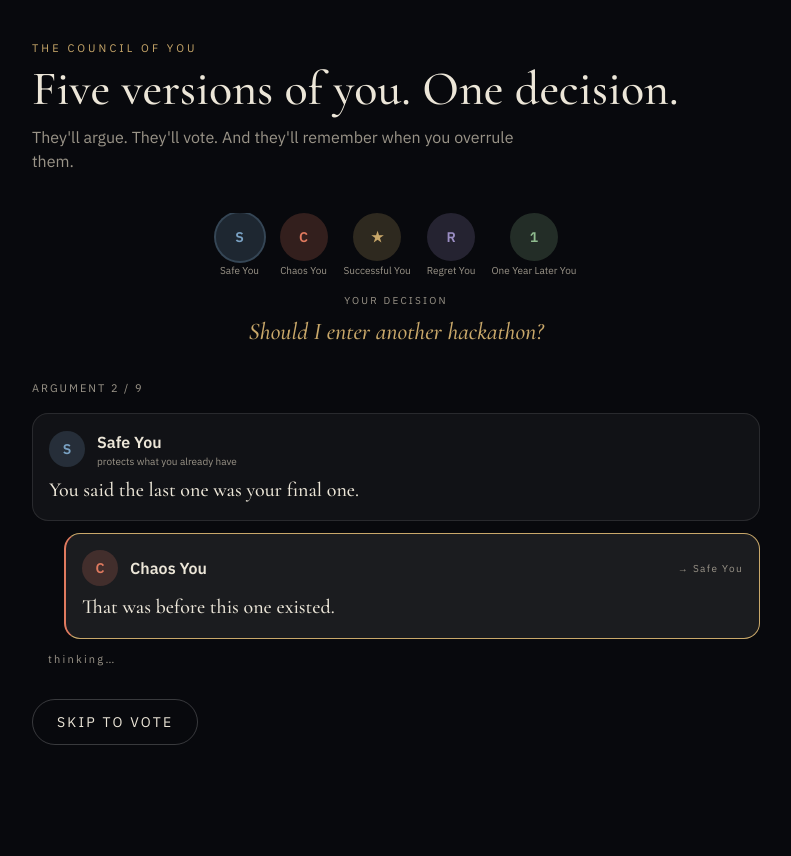
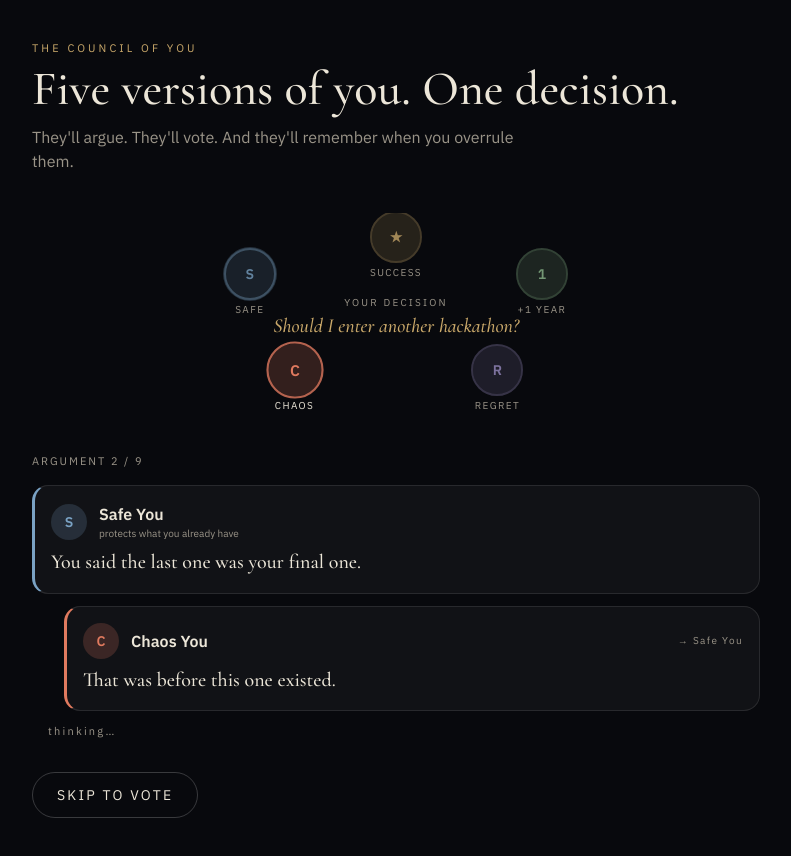
Before and after one commit to KristineLio/council-of-you, a React (Vite) app: page / in a window 1280 px wide. Both pictures are taken after a click on the button "TRY A DEMO". Shown: the top 856 px of the page, without its empty margins (244-1035 px from the left). Built offline with nearby package versions, Linux system fonts and the light colour scheme.

Commit message:
polish: finalize Council before AI

```diff
--- a/src/App.tsx
+++ b/src/App.tsx
@@ -76,11 +76,9 @@ export default function App() {
     return () => window.clearTimeout(pause);
   }, [stage, visibleTurns, turns.length, isDemo]);
 
-  useEffect(() => {
-    if (stage !== "dissent") return;
-    const t = window.setTimeout(() => setStage("verdict"), 1400);
-    return () => window.clearTimeout(t);
-  }, [stage]);
+  function goFromDissent() {
+    setStage((s) => (s === "dissent" ? "verdict" : s));
+  }
 
   function togglePriority(p: string) {
     setPriorities((cur) => (cur.includes(p) ? cur.filter((x) => x !== p) : [...cur, p]));
@@ -322,7 +320,7 @@ What would your future selves say?`;
           <p className="text-xs tracking-[0.28em] text-[#e07a5f]">THE DISSENT</p>
           <p className="mt-6 text-sm tracking-[0.16em] text-[#9a9488]">{dissentSpeaker.name}</p>
           <p className="mx-auto mt-4 max-w-lg font-serif text-3xl">{dissent.text}</p>
-          <button type="button" onClick={() => setStage("verdict")} className="mt-10 text-xs tracking-[0.2em] text-[#9a9488]">
+          <button type="button" onClick={goFromDissent} className="mt-10 text-xs tracking-[0.2em] text-[#9a9488]">
             Continue
           </button>
         </section>
@@ -332,7 +330,8 @@ What would your future selves say?`;
         <section className="fade-up text-center">
           <p className="text-xs tracking-[0.28em] text-[#c9a86a]">THE COUNCIL HAS DECIDED</p>
           <h2 className="mt-4 font-serif text-5xl">{result.verdict}</h2>
-          <p className="mt-3 text-[#c9a86a]">Confidence: {result.confidence}%</p>
+          <p className="mt-3 text-[#c9a86a]">Consensus strength: {result.confidence}%</p>
+          <p className="mt-1 text-[11px] text-[#9a9488]">How strongly the Council converged on this outcome.</p>
           <div className="mx-auto mt-8 max-w-md rounded-2xl border border-white/10 p-5 text-left">
             <p className="text-[11px] tracking-[0.22em] text-[#e07a5f]">COUNCIL READ</p>
             <p className="mt-3 font-serif text-2xl leading-snug">{truth}</p>
@@ -408,7 +407,7 @@ What would your future selves say?`;
               </p>
             </div>
             <div>
-              <p className="text-[10px] uppercase tracking-[0.2em] text-[#9a9488]">Confidence</p>
+              <p className="text-[10px] uppercase tracking-[0.2em] text-[#9a9488]">Consensus strength</p>
               <p className="mt-1 text-lg">{result.confidence}%</p>
             </div>
             <div>
@@ -430,7 +429,7 @@ What would your future selves say?`;
           <p className="mt-1 text-center text-[10px] tracking-[0.28em] text-[#9a9488]">THE COUNCIL OF YOU</p>
           <div className="mt-6 flex flex-wrap gap-2">
             <button type="button" onClick={() => copyText("result")} className="flex-1 rounded-full bg-[#ece6d8] py-3 text-sm font-medium text-[#08090d]">
-              {copied === "result" ? "COPIED ✓" : "COPY RESULT"}
+              {copied === "result" ? "COPIED ✓" : "COPY SUMMARY"}
             </button>
             <button type="button" onClick={() => copyText("share")} className="flex-1 rounded-full border border-[#c9a86a] py-3 text-sm text-[#c9a86a]">
               {copied === "share" ? "COPIED ✓" : "COPY SHARE CARD"}
@@ -456,12 +455,24 @@ What would your future selves say?`;
               NEW DECISION
             </button>
           </div>
-          {toast && <p className="mt-3 text-center text-[11px] tracking-[0.18em] text-[#c9a86a]">Copied to clipboard</p>}
+          {toast && (
+            <p role="status" className="mt-3 text-center text-[11px] tracking-[0.18em] text-[#c9a86a]">
+              Copied to clipboard
+            </p>
+          )}
         </section>
       )}
     </div>
   );
 }
+
+const RING: { id: (typeof PERSONAS)[number]["id"]; label: string; className: string }[] = [
+  { id: "success", label: "SUCCESS", className: "left-1/2 top-0 -translate-x-1/2" },
+  { id: "safe", label: "SAFE", className: "left-[8%] top-[18%] md:left-[12%]" },
+  { id: "later", label: "+1 YEAR", className: "right-[8%] top-[18%] md:right-[12%]" },
+  { id: "chaos", label: "CHAOS", className: "bottom-2 left-[18%] md:left-[22%]" },
+  { id: "regret", label: "REGRET", className: "bottom-2 right-[18%] md:right-[22%]" },
+];
 
 function CouncilRing({
   activeId,
@@ -474,32 +485,37 @@ function CouncilRing({
 }) {
   return (
     <div className="mb-8">
-      <div className="mb-4 overflow-x-hidden">
-        <div className="flex justify-center gap-2 md:gap-4">
-          {PERSONAS.map((p) => (
-            <div key={p.id} className="flex flex-col items-center">
+      <div className="relative mx-auto h-44 max-w-md overflow-hidden md:h-52">
+        {RING.map((slot) => {
+          const p = PERSONAS.find((x) => x.id === slot.id)!;
+          const on = activeId === p.id;
+          return (
+            <div key={p.id} className={`absolute flex flex-col items-center ${slot.className}`}>
               <span
                 title={p.subtitle}
                 className={`grid h-10 w-10 place-items-center rounded-full text-sm font-semibold md:h-12 md:w-12 ${
-                  activeId === p.id ? "speaker-ring" : ""
+                  on ? "speaker-ring scale-110" : "opacity-80"
                 }`}
                 style={{
                   background: p.color + "33",
                   color: p.color,
-                  boxShadow: replyTo === p.id ? `0 0 0 2px ${p.color}66` : undefined,
+                  outline: `2px solid ${p.color}${on ? "cc" : "66"}`,
+                  boxShadow: replyTo === p.id ? `0 0 0 3px ${p.color}55` : undefined,
                 }}
               >
                 {p.mark}
               </span>
-              <span className="mt-1 max-w-[4.5rem] text-center text-[9px] leading-tight text-[#9a9488] md:max-w-none md:text-[10px]">
-                {p.name}
+              <span className={`mt-1 text-[10px] tracking-[0.14em] ${on ? "text-[#ece6d8]" : "text-[#9a9488]"}`}>
+                {slot.label}
               </span>
             </div>
-          ))}
+          );
+        })}
+        <div className="absolute left-1/2 top-1/2 w-[70%] -translate-x-1/2 -translate-y-1/2 text-center">
+          <p className="text-[10px] tracking-[0.22em] text-[#9a9488]">YOUR DECISION</p>
+          <p className="mt-1 font-serif text-lg italic leading-tight text-[#c9a86a] md:text-xl">{decision}</p>
         </div>
       </div>
-      <p className="text-center text-[10px] tracking-[0.22em] text-[#9a9488]">YOUR DECISION</p>
-      <p className="mt-2 text-center font-serif text-2xl italic text-[#c9a86a]">{decision}</p>
     </div>
   );
 }
@@ -508,10 +524,13 @@ function DebateBubble({ turn, active, showSub }: { turn: DebateTurn; active: boo
   const p = PERSONAS.find((x) => x.id === turn.speaker)!;
   return (
     <article
-      className={`fade-up rounded-2xl border p-4 transition ${turn.replyTo ? "ml-4 border-l-2 md:ml-8" : ""} ${
-        active ? "speaker-ring border-[#c9a86a] bg-white/8" : "border-white/10 bg-white/4 opacity-70"
+      className={`fade-up rounded-2xl border border-white/10 bg-white/4 p-4 transition ${turn.replyTo ? "ml-4 md:ml-8" : ""} ${
+        active ? "speaker-ring" : "opacity-75"
       }`}
-      style={turn.replyTo ? { borderLeftColor: p.color } : undefined}
+      style={{
+        borderLeft: `3px solid ${p.color}`,
+        boxShadow: active ? `0 0 18px ${p.color}33` : undefined,
+      }}
     >
       <div className="mb-2 flex items-center gap-3">
         <span className="grid h-9 w-9 place-items-center rounded-full text-sm font-semibold" style={{ background: p.color + "33", color: p.color }}>
--- a/src/debate.ts
+++ b/src/debate.ts
@@ -131,7 +131,48 @@ export function debateTurns(
     };
   }
   const mem = memoryTurns(insights);
-  return [...mem, ...themed].slice(0, 8);
+  const later = themed.find((t) => t.speaker === "later");
+  const extra: DebateTurn[] = [];
+  if (!themed.some((t) => t.replyTo)) {
+    extra.push({
+      speaker: "safe",
+      text: "That is not how final works.",
+      replyTo: "chaos",
+      tone: "sharp",
+    });
+    extra.push({
+      speaker: "chaos",
+      text: "It is in startups.",
+      replyTo: "safe",
+      tone: "funny",
+    });
+  }
+  if (priorities.includes("Rest")) {
+    extra.push({
+      speaker: "regret",
+      text: "Rest is on the table. Pretending it is not is already a vote.",
+      tone: "sharp",
+    });
+  }
+  const merged = [...mem, ...themed, ...extra];
+  if (later && !merged.slice(0, 9).some((t) => t.speaker === "later")) merged.push(later);
+  const unique: DebateTurn[] = [];
+  for (const t of merged) {
+    if (!unique.some((u) => u.speaker === t.speaker && u.text === t.text)) unique.push(t);
+  }
+  const speakers = new Set(unique.map((t) => t.speaker));
+  if (speakers.size < 4) {
+    unique.push({ speaker: "regret", text: "Name the cost you are refusing to look at.", tone: "sharp" });
+  }
+  while (unique.length < 7) {
+    unique.push({
+      speaker: unique.length % 2 ? "chaos" : "safe",
+      text: unique.length % 2 ? "And yet here we are." : "That is exactly how we got here.",
+      replyTo: unique.length % 2 ? "safe" : "chaos",
+      tone: unique.length % 2 ? "funny" : "sharp",
+    });
+  }
+  return unique.slice(0, 9);
 }
 
 export function dissentLine(winner: import("./council").Vote, votes: Record<PersonaId, import("./council").Vote>): { speaker: PersonaId; text: string } {
```
